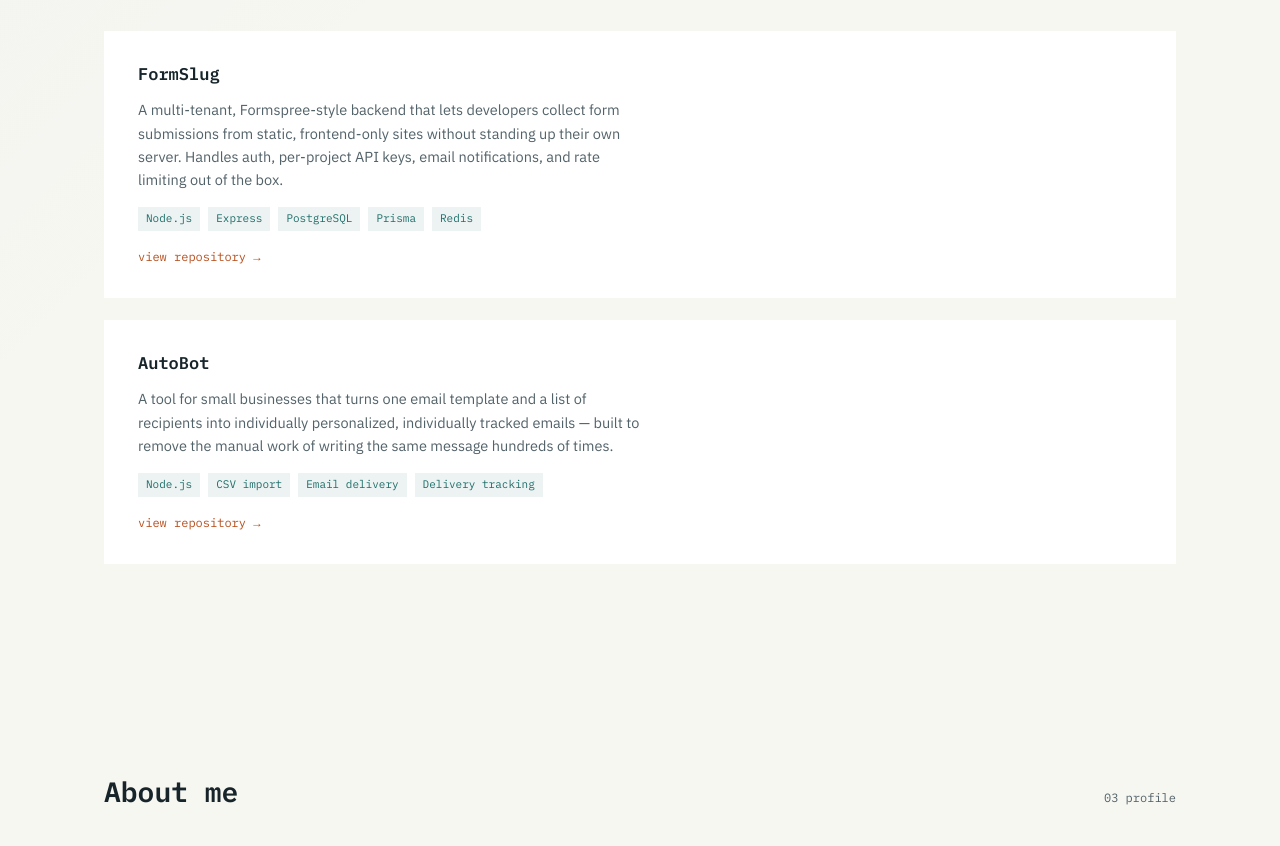
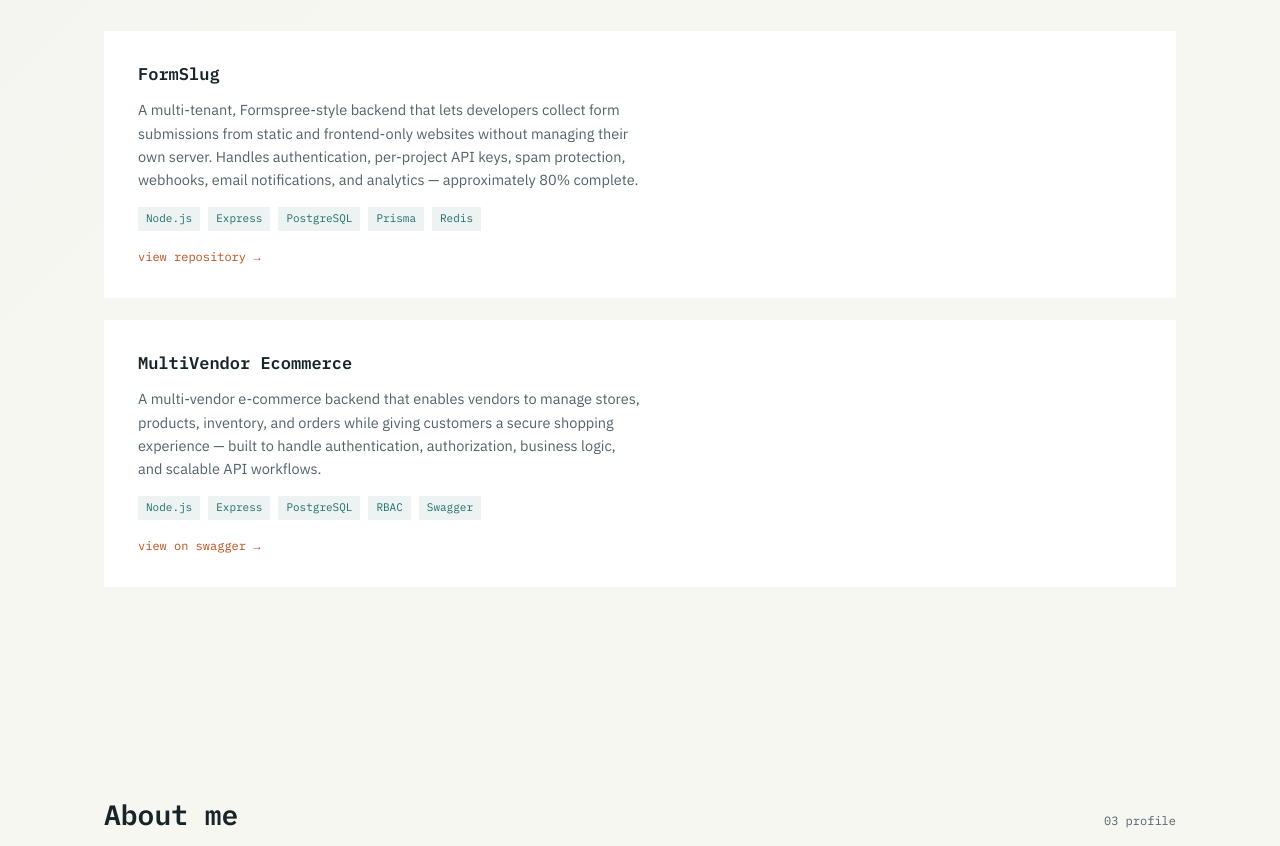
Before and after one commit to KoL-200/KoL_Portfolio, a website: page index.html in a window 1280 px wide. Shown: the part 824-1670 px from the top of the page. Drawn offline with Linux system fonts and the light colour scheme; files whose address does not match are found by name.

Commit message:
KoL-Portfolio

```diff
--- a/index.html
+++ b/index.html
@@ -78,8 +78,9 @@
             <article class="project">
                 <h3>FormSlug</h3>
                 <p class="desc">A multi-tenant, Formspree-style backend that lets developers collect form submissions
-                    from static, frontend-only sites without standing up their own server. Handles auth, per-project API
-                    keys, email notifications, and rate limiting out of the box.</p>
+                    from static and frontend-only websites without managing their own server. Handles authentication,
+                    per-project API keys, spam protection, webhooks, email notifications, and analytics — approximately
+                    80% complete.</p>
                 <div class="stack">
                     <span>Node.js</span><span>Express</span><span>PostgreSQL</span><span>Prisma</span><span>Redis</span>
                 </div>
@@ -87,13 +88,15 @@
                     →</a>
             </article>
             <article class="project">
-                <h3>AutoBot</h3>
-                <p class="desc">A tool for small businesses that turns one email template and a list of recipients into
-                    individually personalized, individually tracked emails — built to remove the manual work of writing
-                    the same message hundreds of times.</p>
-                <div class="stack"><span>Node.js</span><span>CSV import</span><span>Email delivery</span><span>Delivery
-                        tracking</span></div>
-                <a class="project-link" href="https://github.com/KoL-200" target="_blank" rel="noopener">view repository
+                <h3>MultiVendor Ecommerce</h3>
+                <p class="desc">A multi-vendor e-commerce backend that enables vendors to manage stores, products,
+                    inventory, and orders while giving customers a secure shopping experience — built to handle
+                    authentication, authorization, business logic, and scalable API workflows.</p>
+                <div class="stack">
+                    <span>Node.js</span><span>Express</span><span>PostgreSQL</span><span>RBAC</span><span>Swagger</span>
+                </div>
+                <a class="project-link" href="https://multi-vendor-ecommerce.up.railway.app/api-docs/#/" target="_blank"
+                    rel="noopener">view on swagger
                     →</a>
             </article>
         </section>
```
